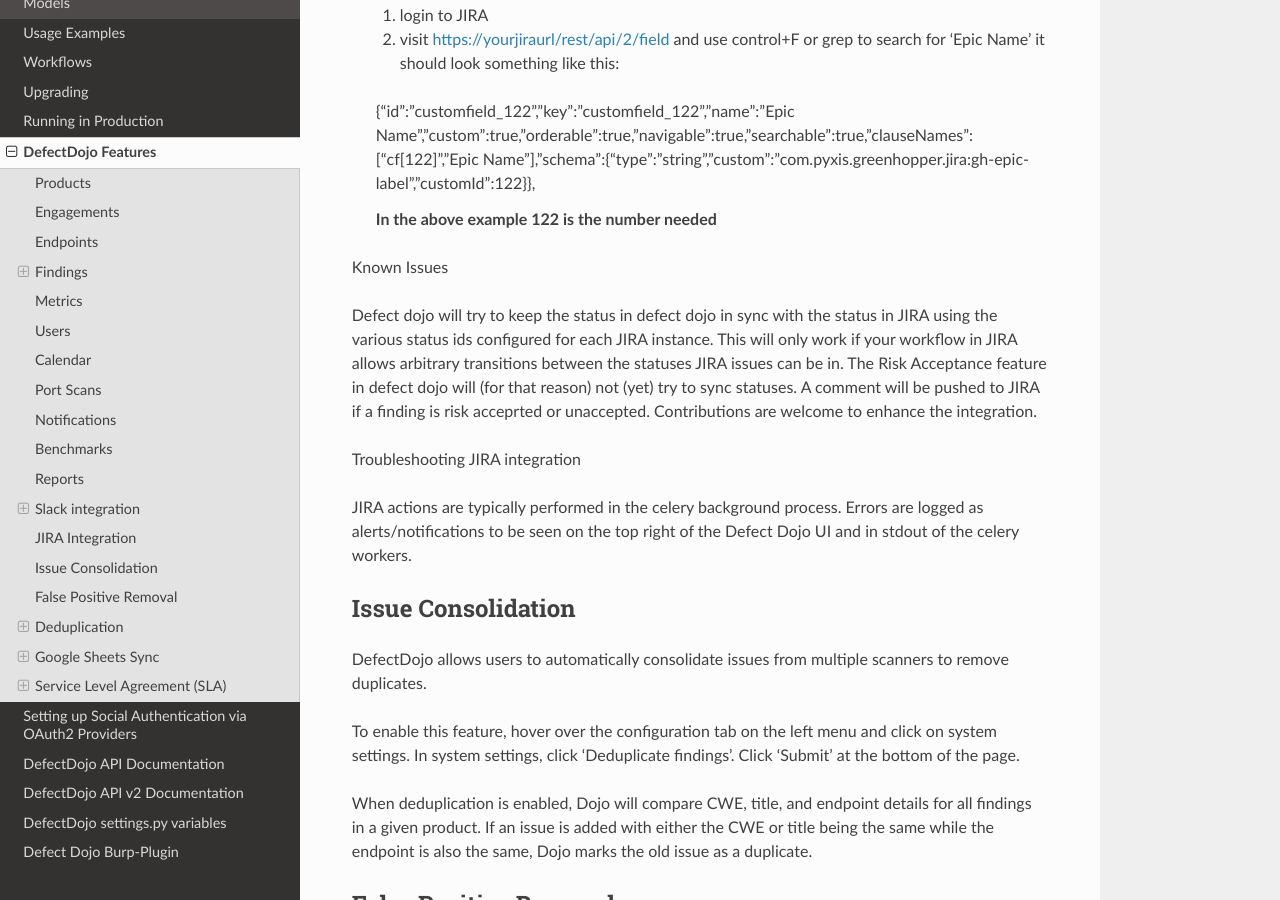
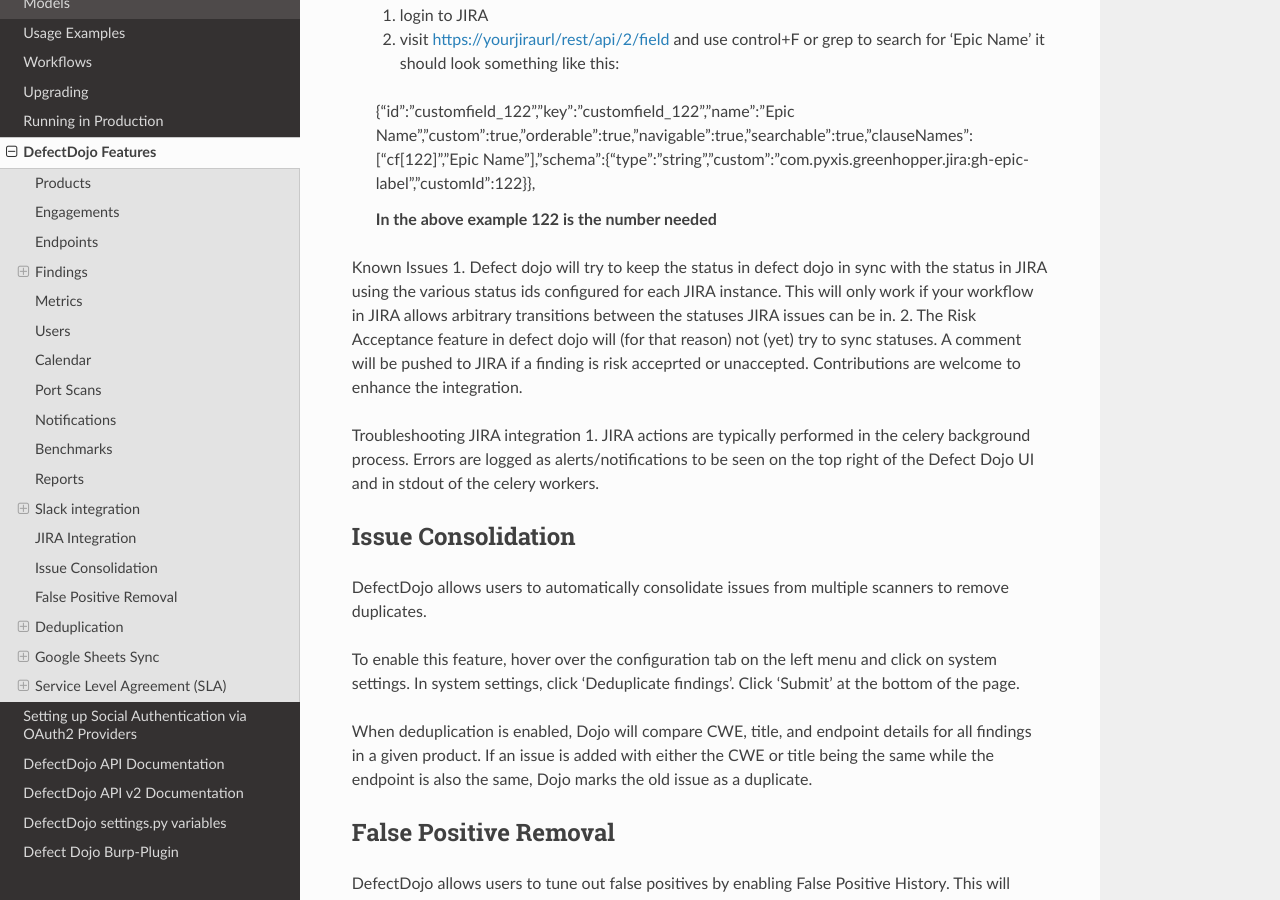
Before and after one commit to DefectDojo/Documentation, a Sphinx documentation site: the page built from docs/features.rst, in a window 1280 px wide and 900 px high, scrolled down 28329 px. Built offline with Sphinx 7.4.7 and the Read the Docs theme 2.0.0, drawn with Linux system fonts in a browser that asks for light colours.

Commit message:
Update features.rst

```diff
--- a/docs/features.rst
+++ b/docs/features.rst
@@ -821,13 +821,11 @@
  **In the above example 122 is the number needed**
 
 Known Issues
-
-Defect dojo will try to keep the status in defect dojo in sync with the status in JIRA using the various status ids configured for each JIRA instance. This will only work if your workflow in JIRA allows arbitrary transitions between the statuses JIRA issues can be in.
-The Risk Acceptance feature in defect dojo will (for that reason) not (yet) try to sync statuses. A comment will be pushed to JIRA if a finding is risk acceprted or unaccepted. Contributions are welcome to enhance the integration.
+1. Defect dojo will try to keep the status in defect dojo in sync with the status in JIRA using the various status ids configured for each JIRA instance. This will only work if your workflow in JIRA allows arbitrary transitions between the statuses JIRA issues can be in.
+2. The Risk Acceptance feature in defect dojo will (for that reason) not (yet) try to sync statuses. A comment will be pushed to JIRA if a finding is risk acceprted or unaccepted. Contributions are welcome to enhance the integration.
 
 Troubleshooting JIRA integration
-
-JIRA actions are typically performed in the celery background process. Errors are logged as alerts/notifications to be seen on the top right of the Defect Dojo UI and in stdout of the celery workers.
+1. JIRA actions are typically performed in the celery background process. Errors are logged as alerts/notifications to be seen on the top right of the Defect Dojo UI and in stdout of the celery workers.
 
 Issue Consolidation
 -------------------
```
